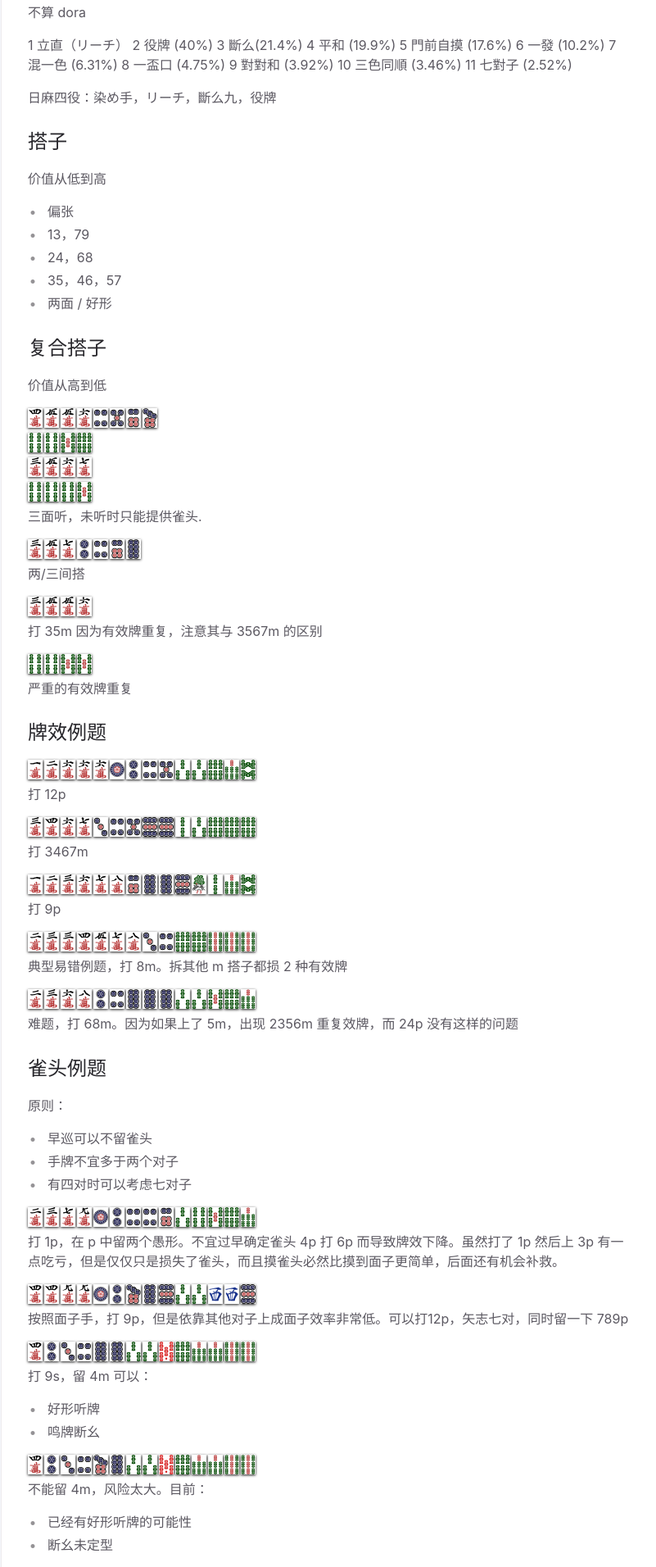
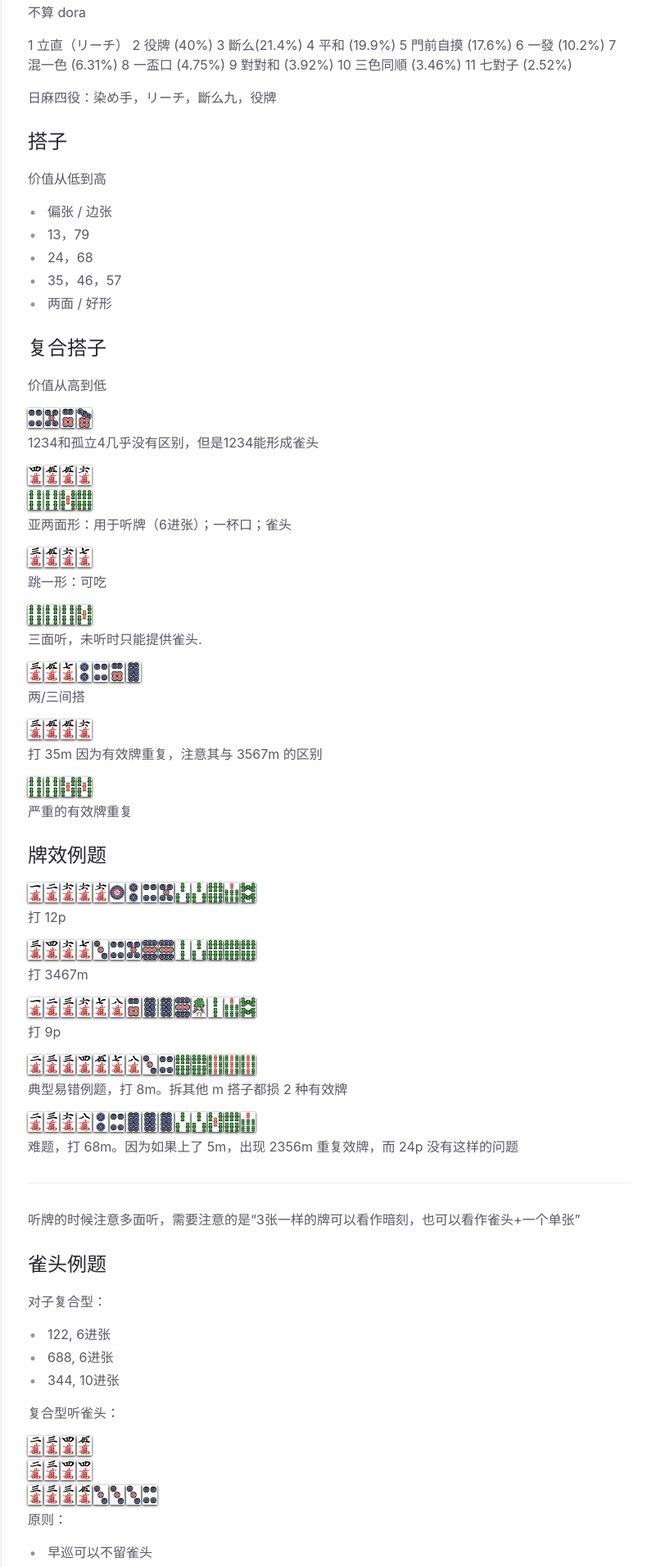
Before and after one commit to wongsingfo/comp-sys, a Jekyll site: the page built from docs/mahjong/efficiency.md, in a window 1280 px wide. Shown: the part 653-2565 px from the top of the page at 82% size, without its empty margins (370-1171 px from the left). Built offline with Jekyll 4.4.1, drawn with Linux system fonts in a browser that asks for light colours.

Commit message:
[update] mahjong and pl

```diff
--- a/docs/mahjong/efficiency.md
+++ b/docs/mahjong/efficiency.md
@@ -45,7 +45,7 @@ mahjong: true
 
 价值从低到高
 
-- 偏张
+- 偏张 / 边张
 - 13，79
 - 24，68
 - 35，46，57
@@ -55,10 +55,19 @@ mahjong: true
 
 价值从高到低
 
-<div class="mahjong">4556m 4567p</div>
+<div class="mahjong">4567p</div>
+
+1234和孤立4几乎没有区别，但是1234能形成雀头
+
+<div class="mahjong">4556m</div>
 
 <div class="mahjong">4456s</div>
+
+亚两面形：用于听牌（6进张）；一杯口；雀头
+
 <div class="mahjong">3567m</div>
+
+跳一形：可吃
 
 <div class="mahjong">4445s</div>
 三面听，未听时只能提供雀头.
@@ -104,7 +113,31 @@ mahjong: true
 
 难题，打 68m。因为如果上了 5m，出现 2356m 重复效牌，而 24p 没有这样的问题
 
+------------------------
+
+听牌的时候注意多面听，需要注意的是“3张一样的牌可以看作暗刻，也可以看作雀头+一个单张”
+
 ## 雀头例题
+
+对子复合型：
+
+- 122, 6进张
+- 688, 6进张
+- 344, 10进张
+
+复合型听雀头：
+
+<div class="mahjong">
+2345m
+</div>
+
+<div class="mahjong">
+2344m
+</div>
+
+<div class="mahjong">
+3335m 3334p
+</div>
 
 原则：
 
```
Also changed, not shown: docs/mahjong/mahjong.md (+4 -3 lines), docs/mahjong/score.md (+11 -5 lines), docs/prog-lang/prog-lang.md (+26 -1 lines).
